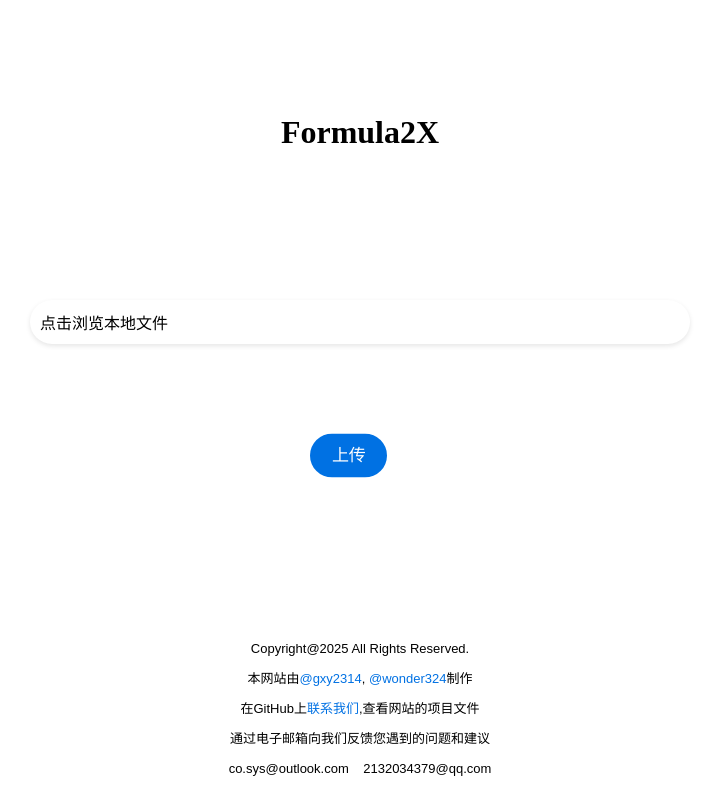
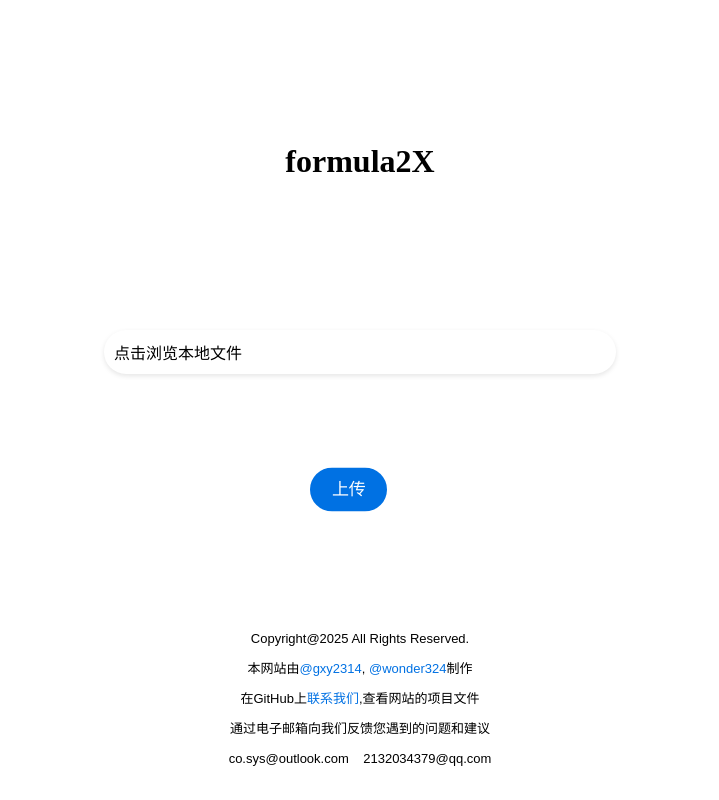
Before and after one commit to gxy2314/formula2X, a Django app: page / in a window 1280 px wide. Shown: the whole page, without its empty margins (280-999 px from the left). Run offline with Django 3.2, Linux system fonts and the light colour scheme.

Commit message:
Revert "优化了上传页面的页面布局"
This reverts commit 87df636c78c9a4c85ee0ff88754674befec08152.

```diff
--- a/BackEnd/templates/main.html
+++ b/BackEnd/templates/main.html
@@ -8,9 +8,7 @@
     <style>
         .title
         {
-            margin-top: 9%;
-            text-align: center;
-
+            padding-top: 9%;
         }
         .button{
             background: #0071e3;
@@ -35,7 +33,7 @@
         .containerOfButton
         {
             position: absolute;
-            margin-top: 20%;
+            top: 60%;
             left: 50%;
             transform: translate(-25%, -25%);
             width: 200px; /* Adjust as needed */
@@ -44,9 +42,8 @@
         .inputarea
         {
             position: absolute;
-            left: 50%;
-            transform: translateX(-50%);
-            width:50%;
+            left: 30%;
+            right:30%;
             margin-top: 10%;
             background-color: #fff;
             padding: 10px;
@@ -59,12 +56,8 @@
          }
          footer {
             display: flex;
-            position: fixed;
-            bottom: 2%;
-            left: 0;
-            width: 100%;
-           /*  margin-top: 32%;
-            margin-bottom: 0; */
+            margin-top: 32%;
+            margin-bottom: 0;
             flex-direction: column;
             justify-content: center;
             align-items: center;
@@ -87,10 +80,12 @@
             text-decoration: underline;
 }
     </style>
-
+    <div  class="title">
+        <title>formula2X</title>
+    </div>
 </head>
 <body>
-    <h1 class="title" align="center" >Formula2X</h1>
+    <h1 align="center" >formula2X</h1>
         <form enctype="multipart/form-data" action="/uploadedFile/" method="post" style="width: 200px;" >
             <!-- action的赋值需同函数的路由保持一致 -->
               {% csrf_token %}
@@ -107,6 +102,8 @@
                <input type="submit" value="上传" class="button"/>
             </div>
         </form>
+
+</body>
 <footer id="页尾">
   <p style="color:rgb(0,0,0);">Copyright@2025 All Rights Reserved.</p>
   <p style="color:rgb(0,0,0)">
@@ -128,8 +125,6 @@
     co.sys@outlook.com&nbsp;&nbsp;&nbsp;&nbsp;2132034379@qq.com
   </p>
 </footer>
-</body>
-
 <script type="text/javascript">
     function formatCheck() {
     var fileInput = document.getElementById("upLoadFile");
```
Lines whose indentation alone changed are shown as unchanged.
